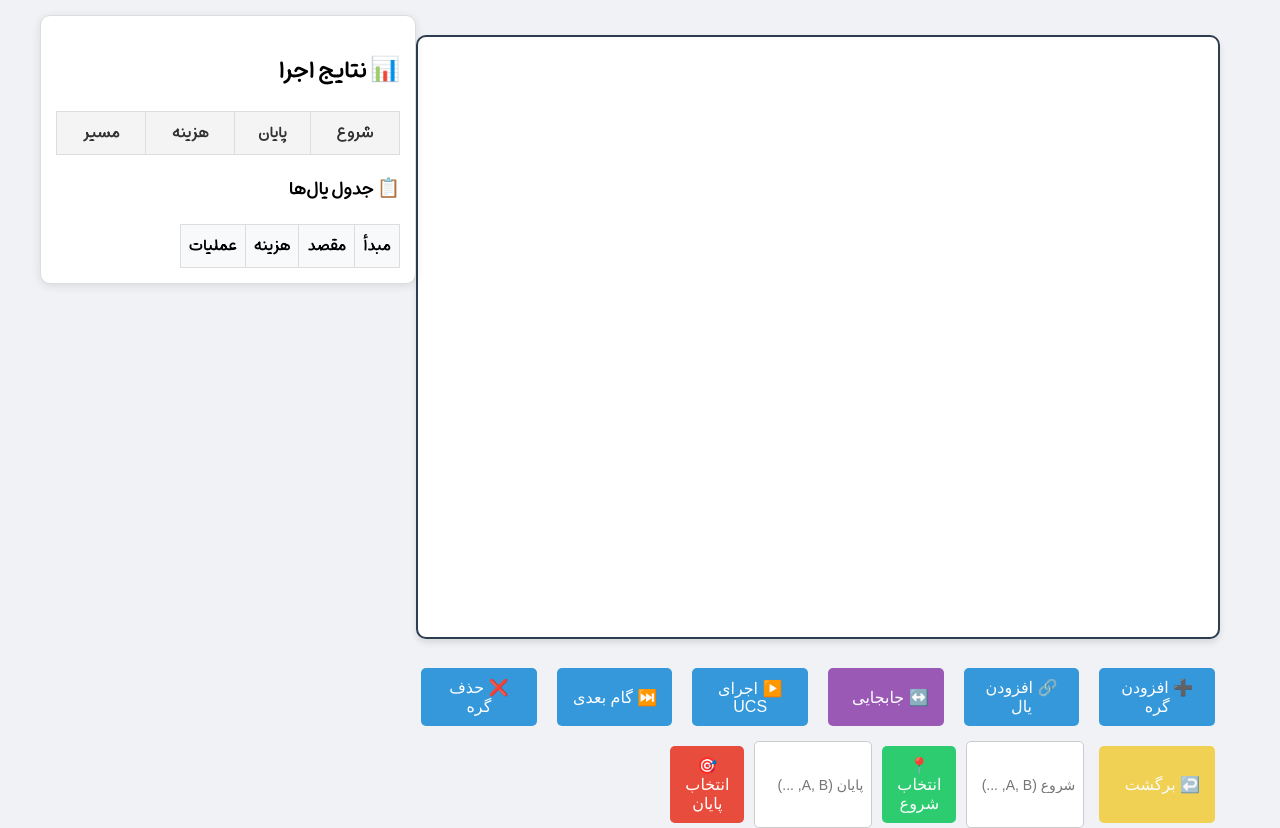
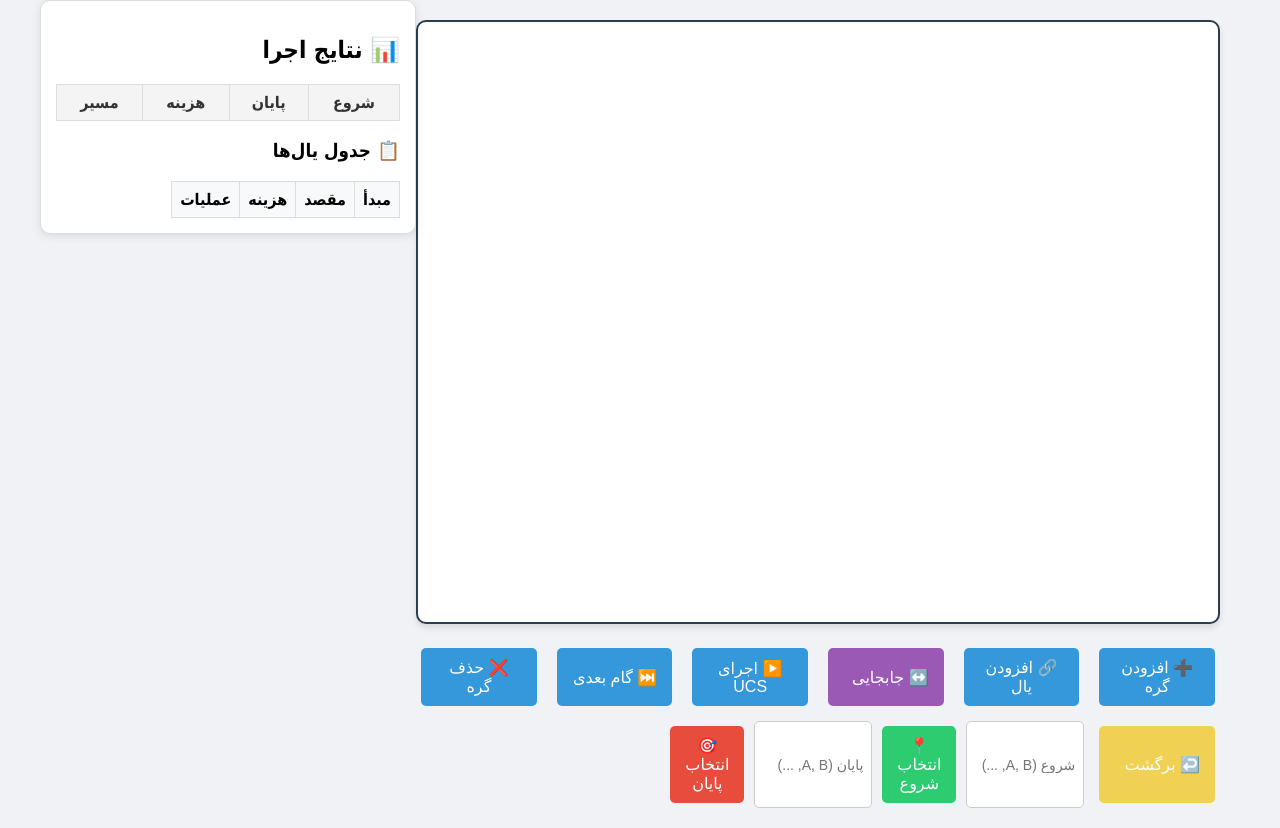
Before and after one commit to rahamoosavi1378/UCS-algorithm-visualization, a plain HTML site: page index.html in a window 1280 px wide. Shown: the part 99-927 px from the top of the page. Drawn offline with Linux system fonts and the light colour scheme.

Commit message:
Update styles.css

```diff
--- a/styles.css
+++ b/styles.css
@@ -1,16 +1,6 @@
 /* استایل‌های عمومی */
-/* تعریف فونت میخک */
-@font-face {
-    font-family: 'Mikhak';
-    src: url('./fonts/Mikhak-FD[DSTY,KSHD,wght].woff2') format('woff2');
-    /*url('./fonts/Mikhak.woff') format('woff');*/
-    font-weight: normal;
-    font-style: normal;
-    font-display: swap;
-}
-
 body {
-    font-family: 'Mikhak', Tahoma, sans-serif;
+    font-family: Arial, sans-serif;
     direction: rtl;
     text-align: right;
     background-color: #f4f4f4;
@@ -177,12 +167,6 @@ button:disabled {
     border: 1px solid #ddd;
     padding: 8px;
     text-align: center;
-    position: relative;
-    user-select: none;
-}
-
-#edgesTable th:hover {
-    background-color: #f8f9fa;
 }
 
 #edgesTable input {
@@ -199,6 +183,7 @@ button:disabled {
 
 /* استایل‌های پایه */
 body {
+    font-family: 'Tahoma', sans-serif;
     direction: rtl;
     background: #f0f2f5;
     margin: 0;
```
